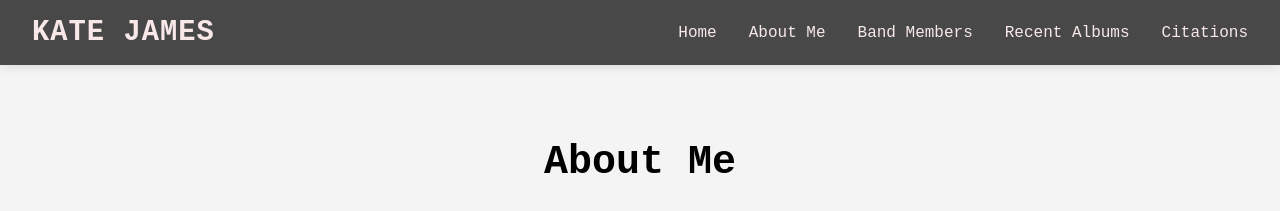
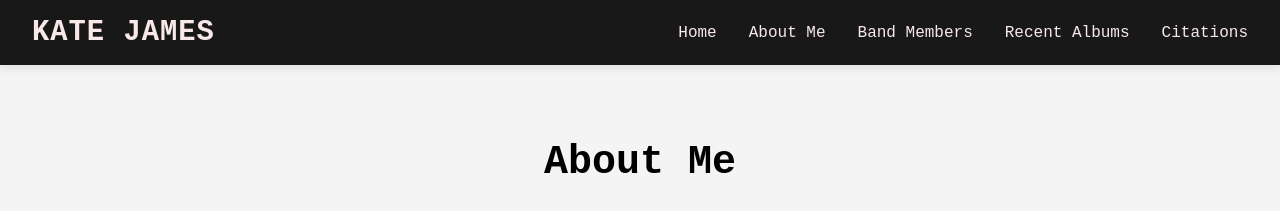
Before and after one commit to katxoj/Portfolio, a plain HTML site: page aboutme.html in a window 1280 px wide. Shown: the top 211 px of the page. Drawn offline with Linux system fonts and the light colour scheme.

Commit message:
Update aboutme-styles.css

```diff
--- a/aboutme-styles.css
+++ b/aboutme-styles.css
@@ -15,7 +15,7 @@ body {
     justify-content: space-between;
     align-items: center;
     padding: 1rem 2rem;
-    background-color: rgb(72, 72, 72);
+    background-color: rgba(0, 0, 0, 0.9);
     box-shadow: 0 2px 10px rgba(0, 0, 0, 0.1);
     z-index: 1000;
 }
```
